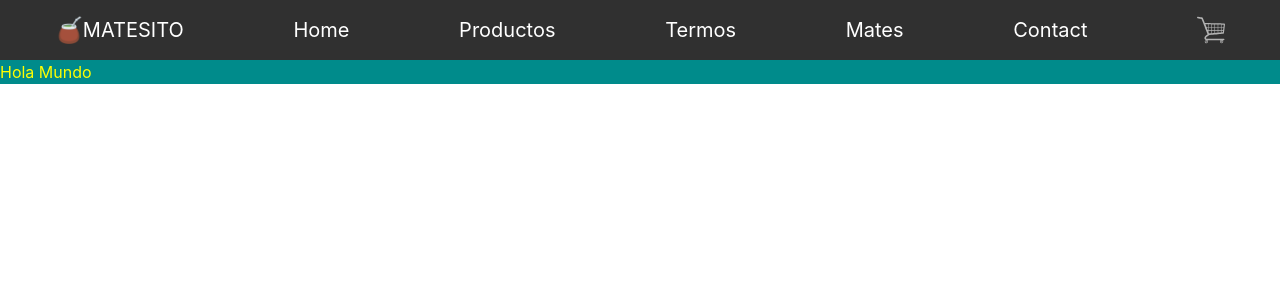
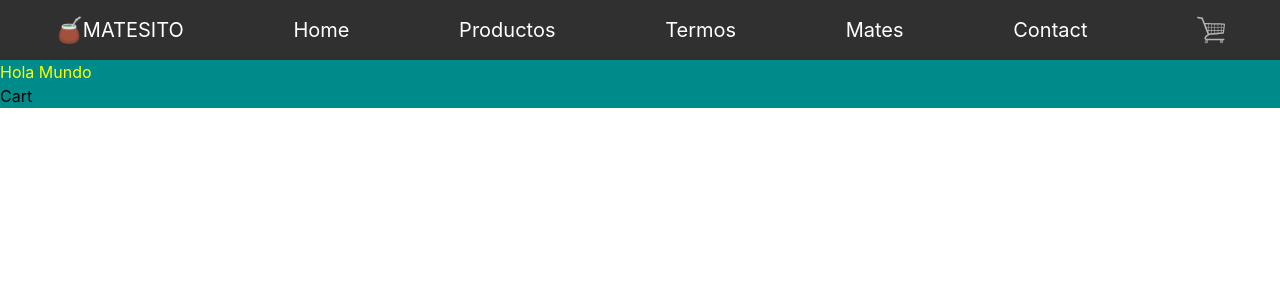
Before and after one commit to IvanMCorrea/E-commerce, a React (Create React App) app: page /cart in a window 1280 px wide. Shown: the top 300 px of the page. Built offline with nearby package versions, Linux system fonts and the light colour scheme.

Commit message:
v0.9: Agrego cartContext. Incluyo funciones addToCart para agregar un producto al array cart, isInCart para verificar que no se encuetre el mismo producto y clearCart para vaciar el carrito. Agrego componente Cart donde se renderizan los productos añadidos al carrito (falta adaptar a la sección)

```diff
--- a/src/App.jsx
+++ b/src/App.jsx
@@ -1,13 +1,17 @@
 //Imports
 import "./main.scss";
-import NavBar from "./components/NavBar/NavBar";
-import ItemListContainer from "./components/ItemListContainer/ItemListContainer";
-import ItemDetailContainer from "./components/ItemDetailContainer/ItemDetailContainer";
-import {BrowserRouter, Routes, Route} from "react-router-dom";
+import NavBar from "./components/navBar/NavBar";
+import ItemListContainer from "./components/itemListContainer/ItemListContainer";
+import ItemDetailContainer from "./components/itemDetailContainer/ItemDetailContainer";
+import Cart from "./components/cart/Cart";
+import { BrowserRouter, Routes, Route } from "react-router-dom";
+import { CartProvider } from "./context/CartContext";
+
 //Código base
 const App = () => {
   return (
     <div className="background">
+      <CartProvider>
         <BrowserRouter>
           <NavBar/>
           <h1 className="yellow">Hola Mundo</h1>
@@ -21,9 +25,10 @@ const App = () => {
             {/* Categorías de Productos */}
             <Route path="/categoria/:categoriaId" element={<ItemListContainer greetings="Lista de Productos" textColor="white"/>}/>
             {/* Carrito */}
-          <Route path="/cart"/>
+            <Route path="/cart" element={<Cart/>}/>
           </Routes>
         </BrowserRouter>
+      </CartProvider>
     </div>
   );
 }
--- a/src/components/ItemCount/ItemCount.jsx
+++ b/src/components/ItemCount/ItemCount.jsx
@@ -18,7 +18,7 @@ const ItemCount = ({ stock, initial, onAdd}) => {
             <span> {count} </span>
             <button onClick={agregar}> + </button>
             <br />
-            <button onClick={onAdd}>Agregar al Carrito</button>
+            <button onClick={()=> onAdd(count)}>Agregar al Carrito</button>
         </div>
     )
 }
--- a/src/components/ItemDetail/ItemDetail.jsx
+++ b/src/components/ItemDetail/ItemDetail.jsx
@@ -1,10 +1,15 @@
-import React, {useState} from 'react'
-import ItemCount from "../ItemCount/ItemCount"
+import React, {useState, useContext} from 'react';
+import ItemCount from "../itemCount/ItemCount"
 import {Link} from "react-router-dom";
+import { cartContext } from '../../context/CartContext';
 
 const ItemDetail = ({item}) => {
-    const[ isAdded, setAdded] = useState(false);
-    const onAdd = ()=>{
+    const { addToCart } = useContext(cartContext);
+    const [ isAdded, setAdded] = useState(false);
+    const [ cant, setCant] = useState([]);
+    const onAdd = (count)=>{
+        setCant(count);
+        addToCart(item, count)
         setAdded(true);
     }
     return (
--- a/src/components/ItemDetailContainer/ItemDetailContainer.jsx
+++ b/src/components/ItemDetailContainer/ItemDetailContainer.jsx
@@ -1,5 +1,5 @@
 import React, { useState, useEffect } from 'react';
-import ItemDetail from '../ItemDetail/ItemDetail';
+import ItemDetail from '../itemDetail/ItemDetail';
 import listaProductos from '../../data/productList.json';
 import {useParams} from "react-router-dom";
 
--- a/src/components/ItemList/ItemList.jsx
+++ b/src/components/ItemList/ItemList.jsx
@@ -1,5 +1,5 @@
 import React from 'react';
-import Item from '../Item/Item';
+import Item from '../item/Item';
 const ItemList = ({items}) => {
     return (
         <div className='itemListContainer__itemList grid grid-cols-3'>
--- a/src/components/ItemListContainer/ItemListContainer.jsx
+++ b/src/components/ItemListContainer/ItemListContainer.jsx
@@ -1,5 +1,5 @@
 import React, { useState, useEffect } from 'react';
-import ItemList from '../ItemList/ItemList';
+import ItemList from '../itemList/ItemList';
 import listaProductos from '../../data/productList.json';
 import { useParams } from 'react-router-dom';
 
--- /dev/null
+++ b/src/components/cart/Cart.jsx
@@ -0,0 +1,19 @@
+import React, {useContext} from 'react';
+import Item from '../item/Item';
+import { cartContext } from '../../context/CartContext';
+
+const Cart = () => {
+    const { cart } = useContext(cartContext);
+    console.log(cart);
+    return (
+        <div>
+            Cart
+            {cart.map((item)=>(
+                <Item key={item.id} item={item}/>
+            ))
+            }
+        </div>
+    )
+}
+
+export default Cart
--- /dev/null
+++ b/src/context/CartContext.jsx
@@ -0,0 +1,26 @@
+import React, { useState, createContext} from 'react'
+
+
+export const cartContext = createContext();
+
+export const CartProvider = ({ children }) =>{
+    const [cart, setCart] = useState([]);
+    //Verificar si esta en carrito
+    const isInCartContext = (id) =>{
+        return cart.some( item => item.id === id );
+    }
+    //Agregar al carrito
+    const addToCart = (item, cant) =>{
+        if(isInCartContext(item.id) === false){
+            setCart([...cart, {...item, cant}]);
+        }
+    }
+
+    //Limpiar carrito
+    const clearCart = () =>{
+        cart = [];
+    }
+    return <cartContext.Provider value={{cart, addToCart, isInCartContext}}>
+        {children}
+    </cartContext.Provider>
+}
```
Lines whose indentation alone changed are shown as unchanged.
